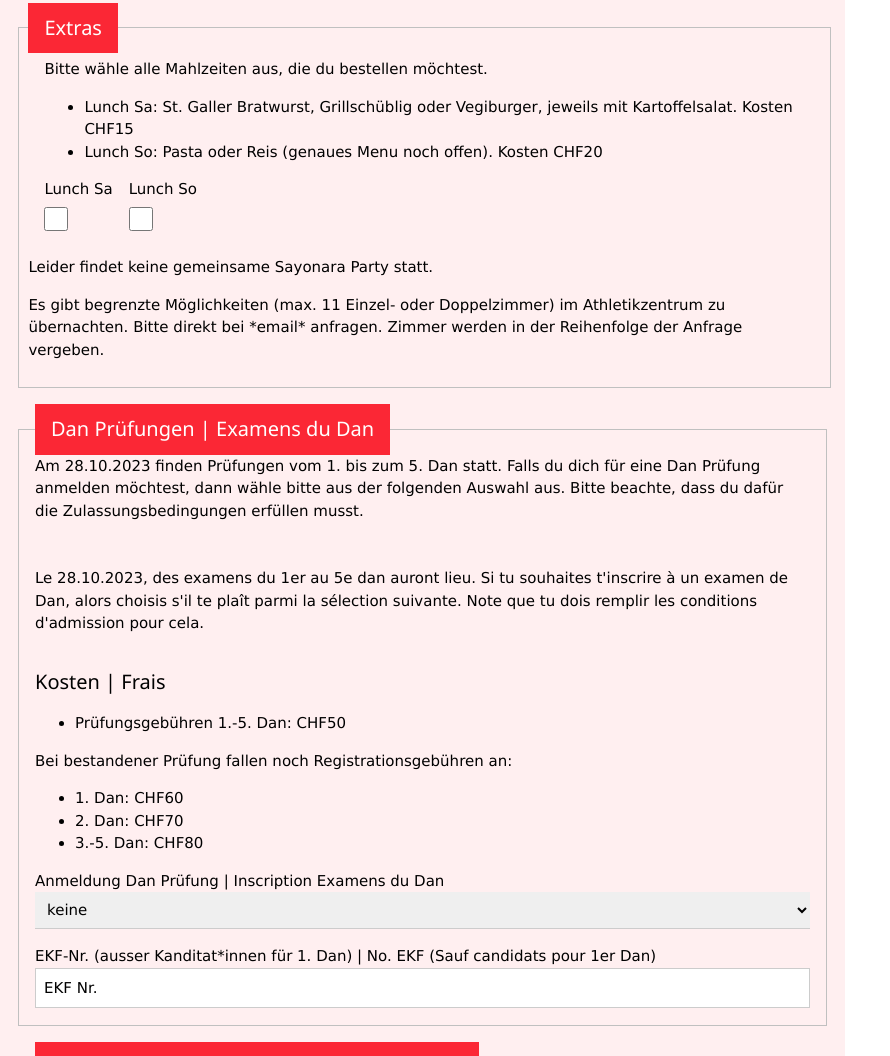
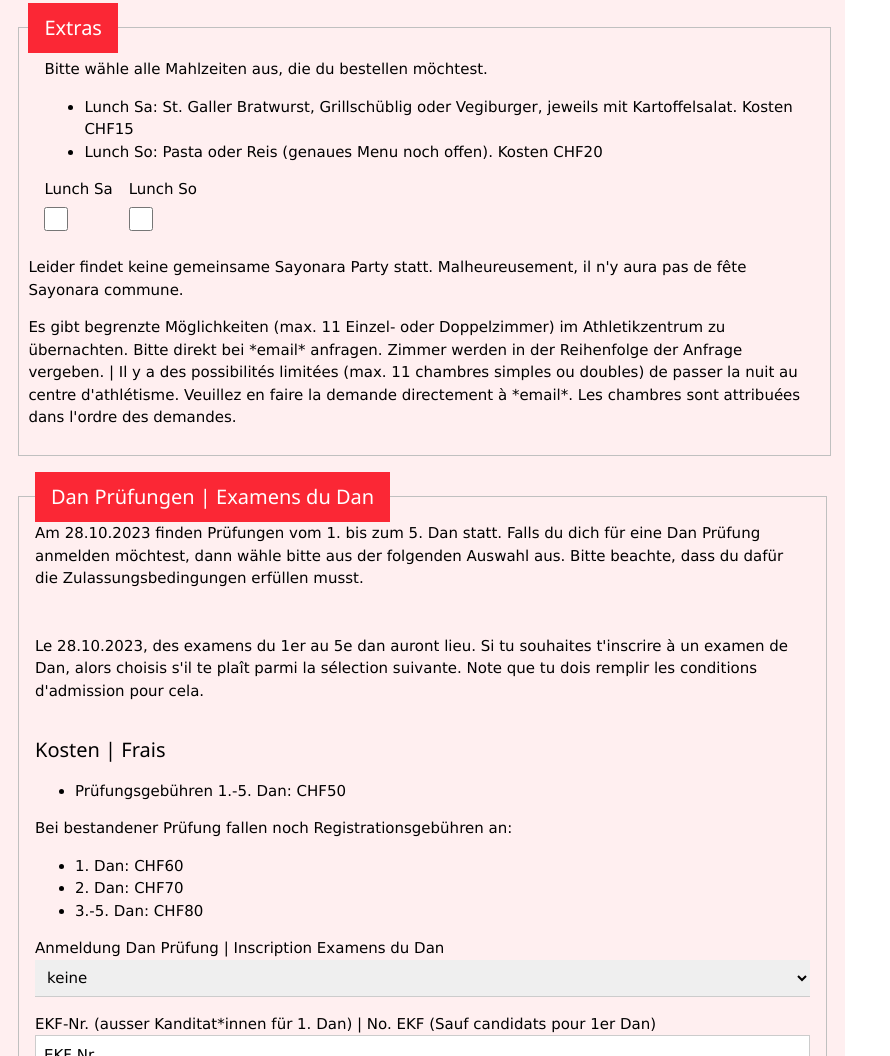
Before and after one commit to olidec/registration-test, a plain HTML site: page index.html in a window 1280 px wide. Shown: the part 2592-3648 px from the top of the page, without its empty margins (0-890 px from the left). Drawn offline with Linux system fonts and the light colour scheme.

Commit message:
französische übersetzung

```diff
--- a/index.html
+++ b/index.html
@@ -199,8 +199,8 @@
                     </div> -->
 
                 </div>
-                <p>Leider findet keine gemeinsame Sayonara Party statt.</p>
-                <p>Es gibt begrenzte Möglichkeiten (max. 11 Einzel- oder Doppelzimmer) im Athletikzentrum zu übernachten. Bitte direkt bei *email* anfragen. Zimmer werden in der Reihenfolge der Anfrage vergeben.</p>
+                <p>Leider findet keine gemeinsame Sayonara Party statt. Malheureusement, il n'y aura pas de fête Sayonara commune.</p>
+                <p>Es gibt begrenzte Möglichkeiten (max. 11 Einzel- oder Doppelzimmer) im Athletikzentrum zu übernachten. Bitte direkt bei *email* anfragen. Zimmer werden in der Reihenfolge der Anfrage vergeben. | Il y a des possibilités limitées (max. 11 chambres simples ou doubles) de passer la nuit au centre d'athlétisme. Veuillez en faire la demande directement à *email*. Les chambres sont attribuées dans l'ordre des demandes.</p>
 
 
             </fieldset>
```
